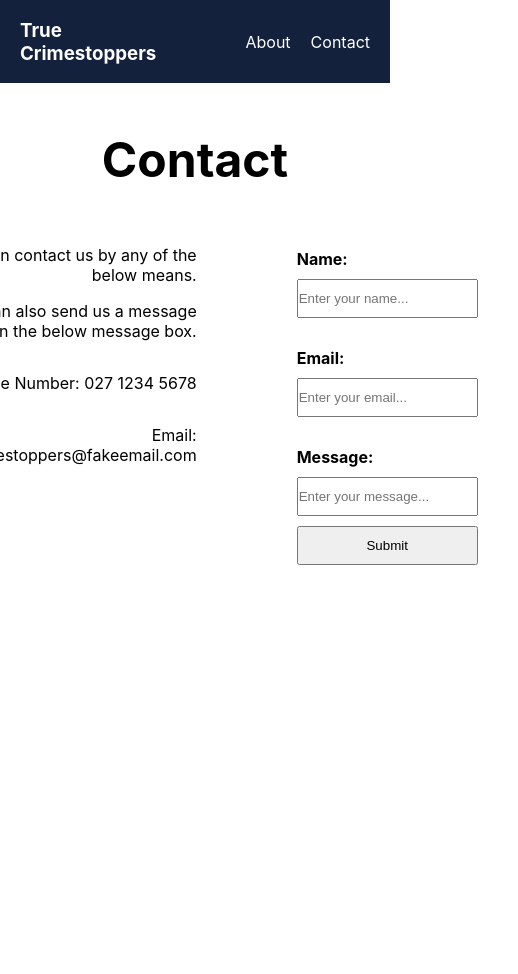
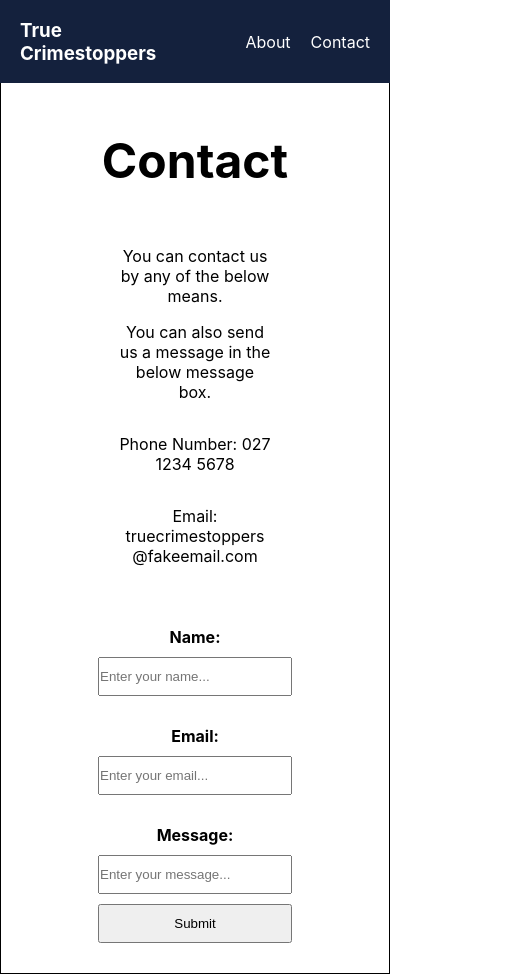
Before and after one commit to berneymark/TrueCrimestoppers, a React (Create React App) app: page /contact in a window 390 px wide. Shown: the whole page, 518 px wide, since content can reach past the window. Before the commit the page ends 844 px from the top, so only its background shows below. Built offline with nearby package versions, Linux system fonts and the light colour scheme.

Commit message:
clean up contact design on mobile

```diff
--- a/src/App.css
+++ b/src/App.css
@@ -216,7 +216,7 @@ main a:hover {
 #contact-details {
   display: flex;
   flex-direction: column;
-  align-items: end;
+  align-items: flex-end;
 }
 
 #contact-form * {
@@ -314,6 +314,22 @@ main a:hover {
 
   /* Contact Page */
   #contact-page > .content {
+    border: solid black 1px;
     padding: 30px 0;
   }
+
+  #contact-container {
+    display: flex;
+    text-align: center;
+    align-items: center;
+    flex-direction: column;
+  }
+
+  #contact-data {
+    text-align: center;
+  }
+
+  #contact-form {
+    padding-top: 25px;
+  }
 }
--- a/src/pages/Contact.js
+++ b/src/pages/Contact.js
@@ -12,7 +12,7 @@ export default class Contact extends React.Component {
               <p>You can also send us a message in the below message box.</p>
               <div id="contact-details">
                 <p>Phone Number: 027 1234 5678</p>
-              <p>Email: truecrimestoppers@fakeemail.com</p>
+                <p>Email: truecrimestoppers @fakeemail.com</p>
               </div>
             </section>
           <section id="contact-form-sec">
```
Lines whose indentation alone changed are shown as unchanged.
